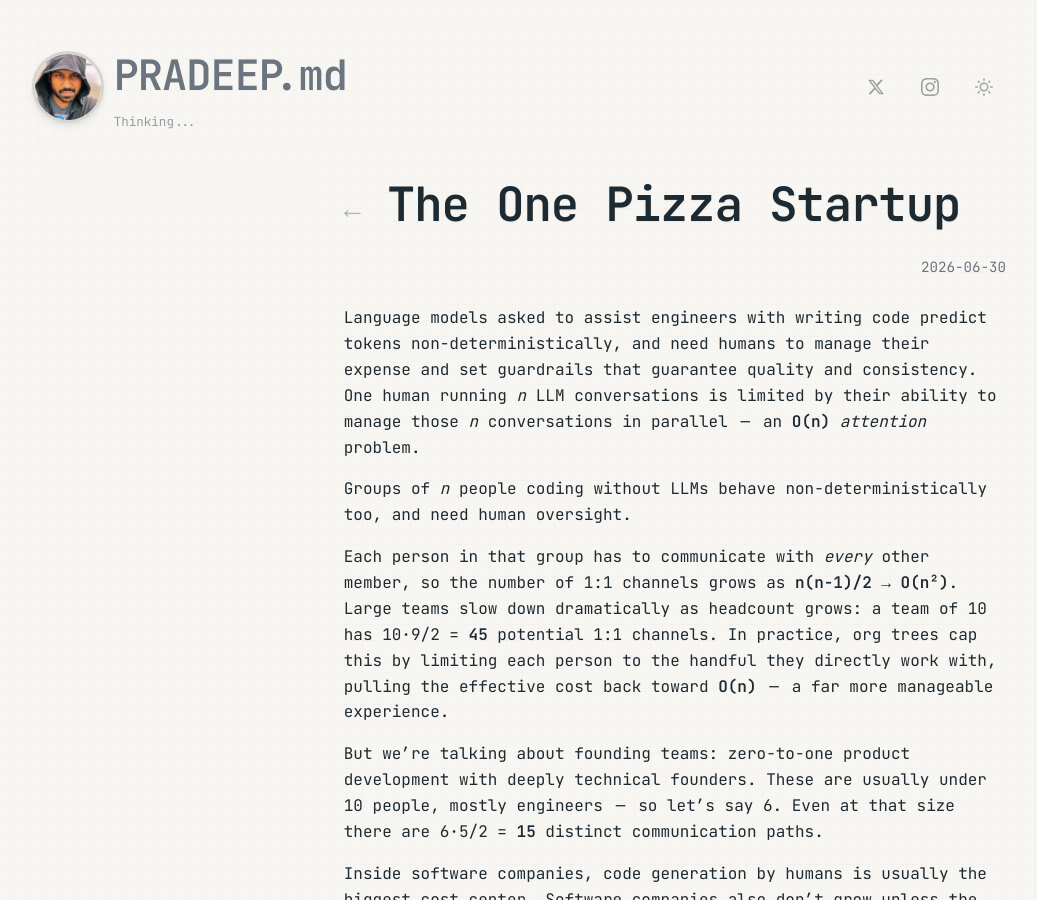
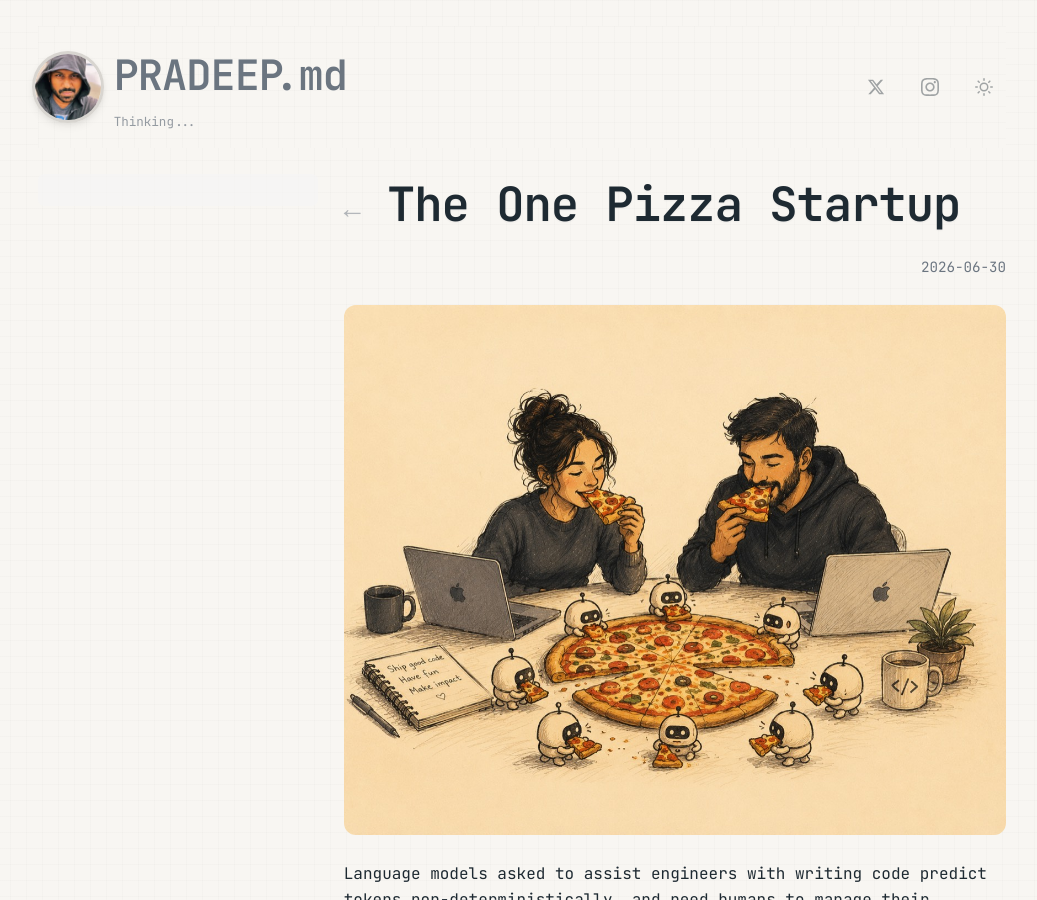
Before and after one commit to skyfallsin/skyfallsin.github.io, a Jekyll site: the page built from _posts/2026-06-30-one-pizza-startup.md, in a window 1280 px wide and 900 px high. Shown: the whole window, without its empty margins (118-1155 px from the left). Built offline with Jekyll 4.4.1, drawn with Linux system fonts in a browser that asks for light colours; nearby versions of some CDN libraries.

Commit message:
Add one pizza startup header image

```diff
--- a/_posts/2026-06-30-one-pizza-startup.md
+++ b/_posts/2026-06-30-one-pizza-startup.md
@@ -2,6 +2,8 @@
 layout: post
 title: The One Pizza Startup
 date: 2026-06-30
+image: /images/posts/one-pizza-startup.jpg
+image_alt: Two founders and small AI robots eating pizza around laptops
 ---
 
 Language models asked to assist engineers with writing code predict tokens non-deterministically, and need humans to manage their expense and set guardrails that guarantee quality and consistency. One human running *n* LLM conversations is limited by their ability to manage those *n* conversations in parallel — an **O(n)** _attention_ problem.
```
Also changed, not shown: images/posts/one-pizza-startup.jpg (added).
